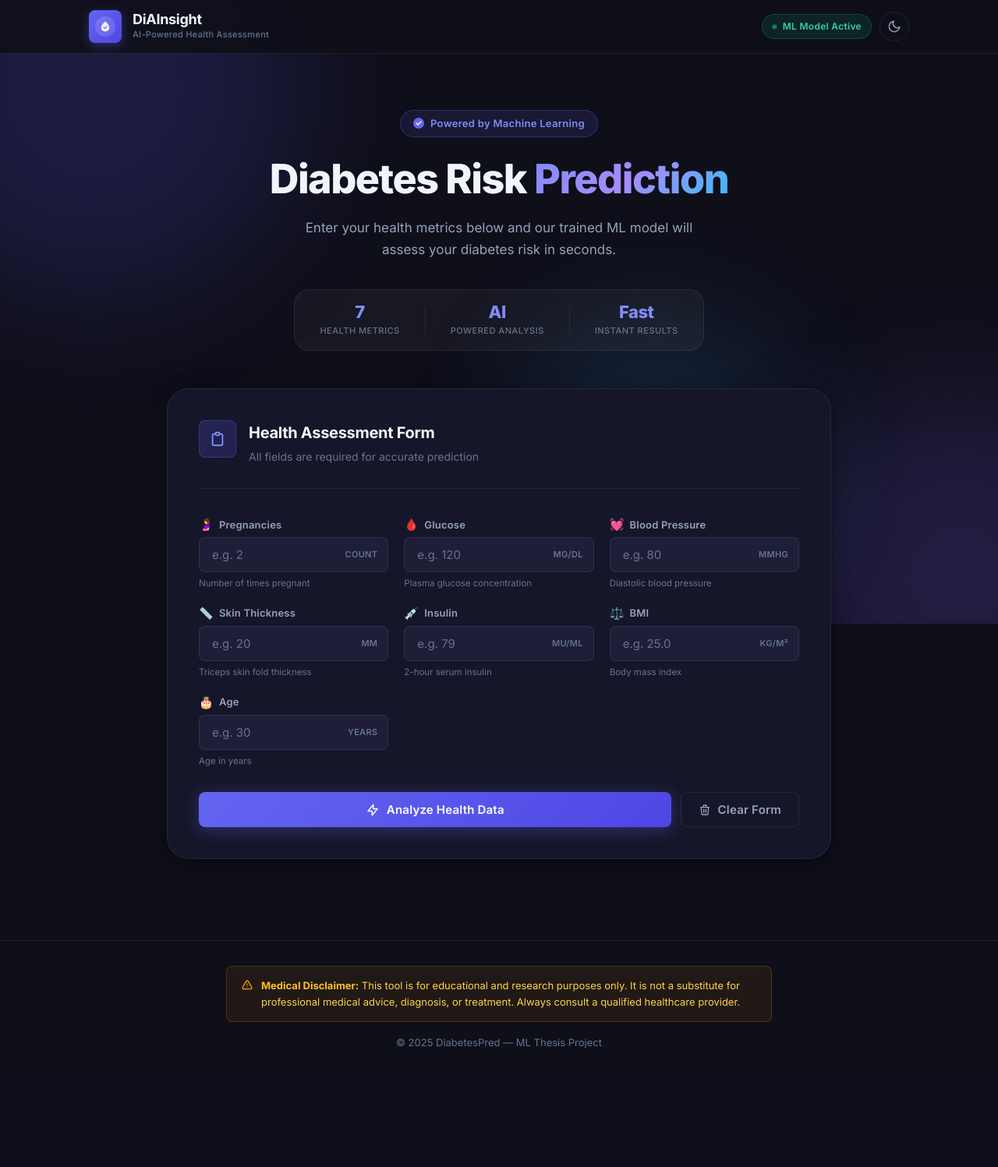
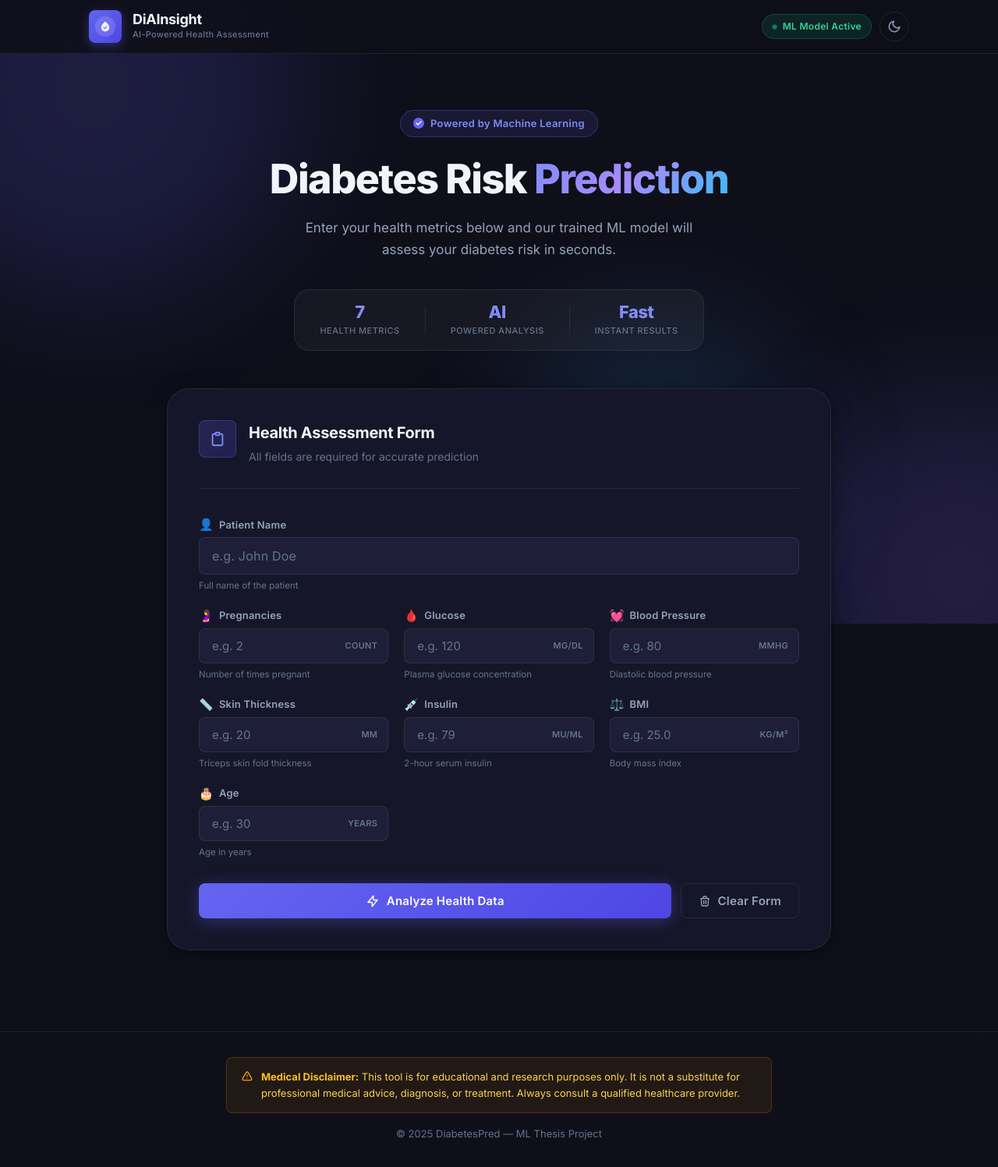
Before and after one commit to maforhadaziz/DiAInsight, a Flask app: page / in a window 1280 px wide. Shown: the whole page at 78% size. Before the commit the page ends 1345 px from the top, so only its background shows below. Run offline with Flask 3, Linux system fonts and the light colour scheme.

Commit message:
Add patient name field — shown in result card and print report

```diff
--- a/app.py
+++ b/app.py
@@ -76,6 +76,7 @@ def predict():
             'prediction': int(prediction),
             'prediction_text': 'Diabetes Detected' if prediction == 1 else 'No Diabetes Detected',
             'confidence': confidence,
+            'patient_name': data.get('patient_name', '').strip(),
             'inputs': {
                 'pregnancies':    float(raw[0][0]),
                 'glucose':        float(raw[0][1]),
--- a/templates/index.html
+++ b/templates/index.html
@@ -155,6 +155,15 @@ body{font-family:'Inter',-apple-system,BlinkMacSystemFont,'Segoe UI',sans-serif;
         </div>
 
         <form id="predictionForm" novalidate>
+            <!-- Patient Name — full width above the grid -->
+            <div class="form-group name-group">
+                <label for="patient_name"><span class="label-icon">👤</span>Patient Name</label>
+                <div class="input-wrapper">
+                    <input type="text" id="patient_name" name="patient_name" required placeholder="e.g. John Doe" autocomplete="name">
+                </div>
+                <span class="field-hint">Full name of the patient</span>
+            </div>
+
             <div class="form-grid">
                 <div class="form-group">
                     <label for="pregnancies"><span class="label-icon">🤰</span>Pregnancies</label>
@@ -352,6 +361,8 @@ body{font-family:'Inter',-apple-system,BlinkMacSystemFont,'Segoe UI',sans-serif;
 
 /* ── Form ── */
 .form-grid{display:grid;grid-template-columns:repeat(auto-fill,minmax(240px,1fr));gap:20px;margin-bottom:32px}
+.name-group{margin-bottom:20px}
+.name-group .input-wrapper input{font-size:16px;padding:13px 16px;letter-spacing:.2px}
 .form-group{display:flex;flex-direction:column;gap:6px}
 .form-group label{display:flex;align-items:center;gap:7px;font-size:13px;font-weight:600;color:var(--text-secondary);letter-spacing:.2px;cursor:pointer;transition:color var(--transition)}
 .form-group:focus-within label{color:var(--primary-light)}
@@ -443,6 +454,7 @@ body{font-family:'Inter',-apple-system,BlinkMacSystemFont,'Segoe UI',sans-serif;
 
 /* ── Utility ── */
 .hidden{display:none!important}
+.print-header{display:none}
 
 /* ── Tips Section ── */
 .tips-section{margin-top:24px}
@@ -497,6 +509,10 @@ html.light .tip-card{background:#fff}
   body{background:#fff;color:#000}
   .result-card{border:2px solid #ccc!important;background:#fff!important}
   .result-title,.result-subtitle{color:#000!important}
+  .tips-section{display:block!important}
+  .tip-card{border:1px solid #ddd!important;background:#fff!important;break-inside:avoid}
+  .tip-text,.tip-cat{color:#000!important}
+  .print-header{display:block!important}
 }
 </style>
 
@@ -568,11 +584,17 @@ html.light .tip-card{background:#fff}
     var inputs=document.getElementById('predictionForm').querySelectorAll('input[required]');
     var ok=true;
     inputs.forEach(function(inp){
-      var v=parseFloat(inp.value);
-      if(inp.value.trim()===''||isNaN(v)||v<0){ inp.classList.add('error'); ok=false; }
-      else inp.classList.remove('error');
+      if(inp.type==='text'){
+        // Name field — just check not empty
+        if(inp.value.trim()===''){inp.classList.add('error');ok=false;}
+        else inp.classList.remove('error');
+      } else {
+        var v=parseFloat(inp.value);
+        if(inp.value.trim()===''||isNaN(v)||v<0){inp.classList.add('error');ok=false;}
+        else inp.classList.remove('error');
+      }
     });
-    if(!ok) showError('Please fill in all fields with valid non-negative values.');
+    if(!ok) showError('Please fill in all fields with valid values.');
     return ok;
   }
 
@@ -665,6 +687,9 @@ html.light .tip-card{background:#fff}
     var emoji=pos?'⚠️':'✅';
     var title=r.prediction_text||(pos?'Diabetes Detected':'No Diabetes Detected');
     var sub=pos?'Your health data indicates elevated diabetes risk.':'Your health data shows no significant diabetes risk.';
+    var name=r.patient_name||'';
+    var nameDisplay=name?('<span style="font-size:15px;font-weight:500;opacity:.8;display:block;margin-bottom:6px;">Patient: <strong>'+name+'</strong></span>'):'';
+    var now=new Date().toLocaleDateString('en-US',{year:'numeric',month:'long',day:'numeric'});
 
     var confHTML='';
     if(r.confidence!=null){
@@ -687,8 +712,16 @@ html.light .tip-card{background:#fff}
       '</div>';
     }
 
+    // Print header — only visible when printing
+    var printHeader='<div class="print-header" style="margin-bottom:24px;padding-bottom:16px;border-bottom:2px solid #6366f1;">'+
+      '<h1 style="font-size:22px;font-weight:800;color:#6366f1;margin-bottom:4px;">DiAInsight — Diabetes Risk Report</h1>'+
+      '<p style="font-size:13px;color:#555;">Patient: <strong>'+name+'</strong> &nbsp;|&nbsp; Date: '+now+'</p>'+
+    '</div>';
+
     document.getElementById('result').innerHTML=
+      printHeader+
       '<div class="result-card '+cls+'">'+
+        nameDisplay+
         '<span class="result-emoji">'+emoji+'</span>'+
         '<h2 class="result-title">'+title+'</h2>'+
         '<p class="result-subtitle">'+sub+'</p>'+
```
Also changed, not shown: static/js/script.js (+19 -4 lines).
